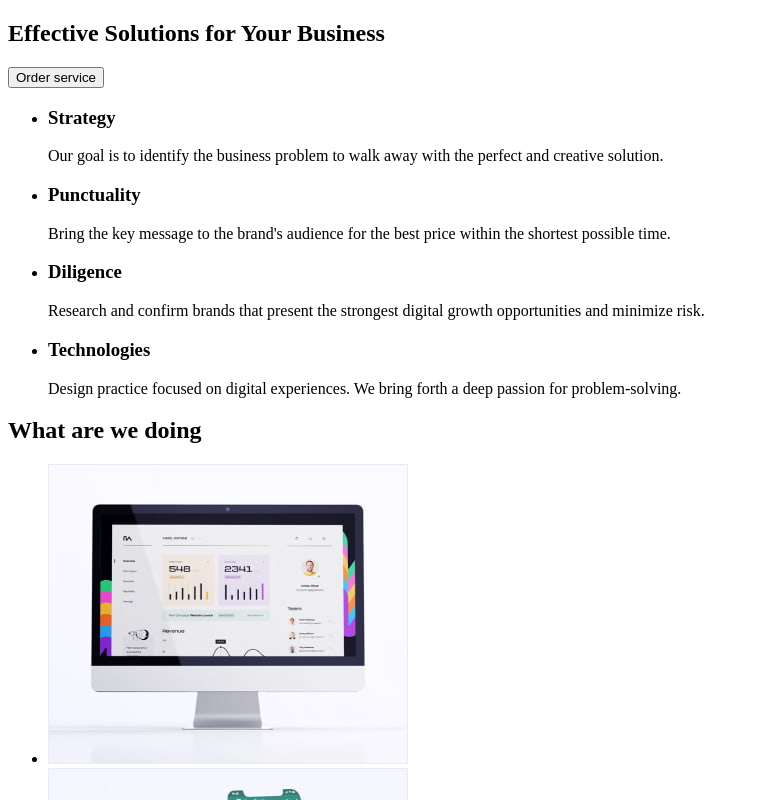
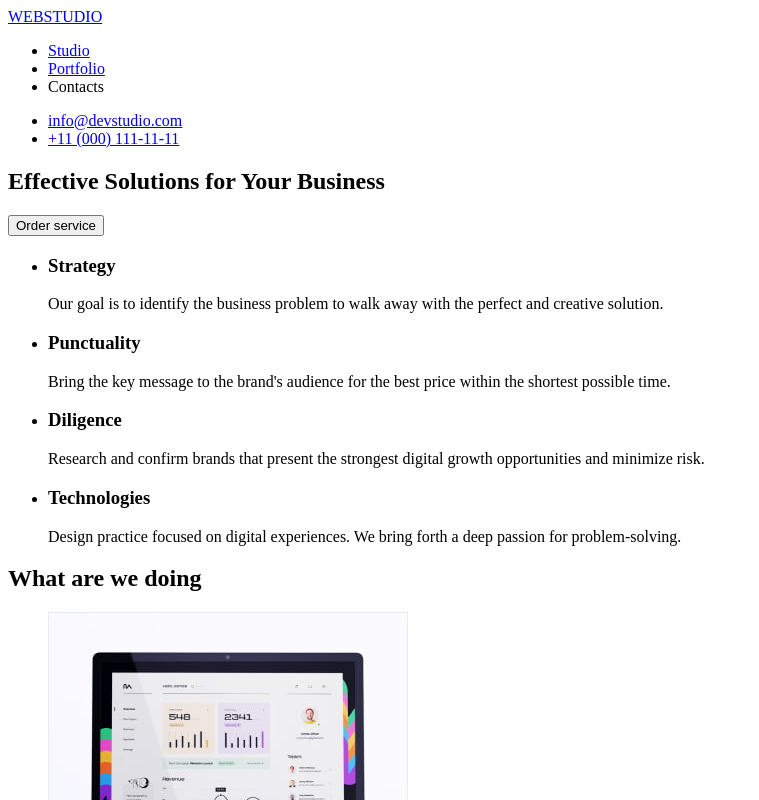
Before and after one commit to Iryna7ca/goit-markup-hw-01, a plain HTML site: page index.html in a window 1280 px wide. Shown: the top 800 px of the page, without its empty margins (0-759 px from the left). Drawn offline with Linux system fonts and the light colour scheme.

Commit message:
pre last

```diff
--- a/index.html
+++ b/index.html
@@ -2,18 +2,43 @@
 <html lang="en">
   <head>
     <meta charset="UTF-8" />
-    <meta name="viewport" content="width=device-width, initial-scale=1.0" />
-    <title>Document</title>
+    <meta name="deskription" content="WEB Solutions for Business" />
+    <title>WEB Solutions for Business</title>
   </head>
   <body>
-    <header></header>
+    <header>
+      <nav>
+        <a href="index.html">WEBSTUDIO</a>
+        <ul>
+          <li>
+            <a href="#studio">Studio</a>
+          </li>
+          <li>
+            <a href="#portfolio">Portfolio</a>
+          </li>
+          <li>
+            <a>Contacts</a>
+          </li>
+        </ul>
+      </nav>
+      <adress>
+        <ul>
+          <li>
+            <a href="mailto:info@devstudio.com">info@devstudio.com</a>
+          </li>
+          <li>
+            <a href="tel:+11 (000) 111-11-11">+11 (000) 111-11-11</a>
+          </li>
+        </ul>
+      </adress>
+    </header>
     <main>
       <!-- Hero image -->
       <section>
-        <h1>Effective Solutions for Your Business</h1>
+        <h1 id="studio">Effective Solutions for Your Business</h1>
         <button type="button">Order service</button>
       </section>
-      <!-- Section 1 -->
+      <!-- About us -->
       <section>
         <ul>
           <li>
@@ -46,9 +71,9 @@
           </li>
         </ul>
       </section>
-      <!-- Section 2 -->
+      <!-- What we do-->
       <section>
-        <h2>What are we doing</h2>
+        <h2 id="portfolio">What are we doing</h2>
         <ul>
           <li>
             <img
@@ -76,7 +101,7 @@
           </li>
         </ul>
       </section>
-      <!-- Section 3 -->
+      <!-- Team -->
       <section>
         <h2>Our Team</h2>
         <ul>
@@ -123,6 +148,12 @@
         </ul>
       </section>
     </main>
-    <footer></footer>
+    <footer>
+      <a href="index.html">WEBSTUDIO</a>
+      <p>
+        Increase the flow of customers and sales for your business with digital
+        marketing & growth solutions.
+      </p>
+    </footer>
   </body>
 </html>
```
